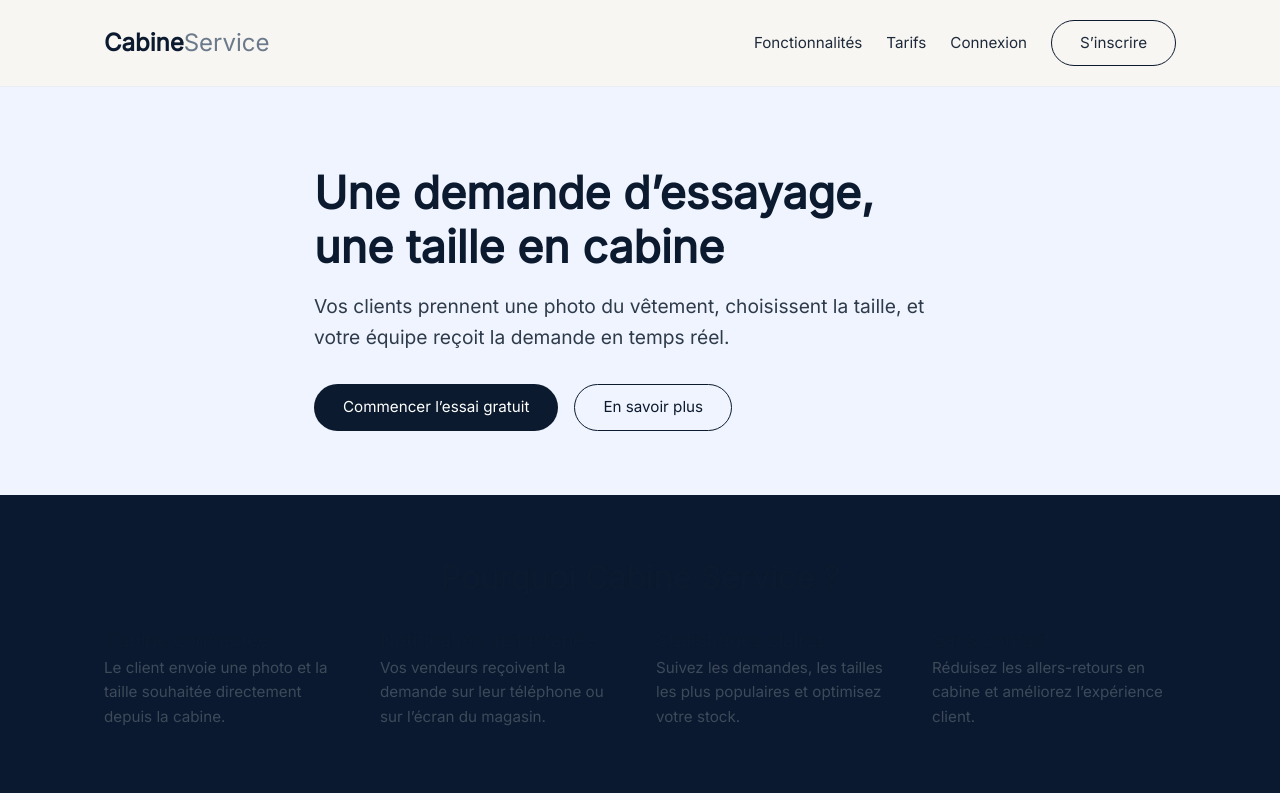
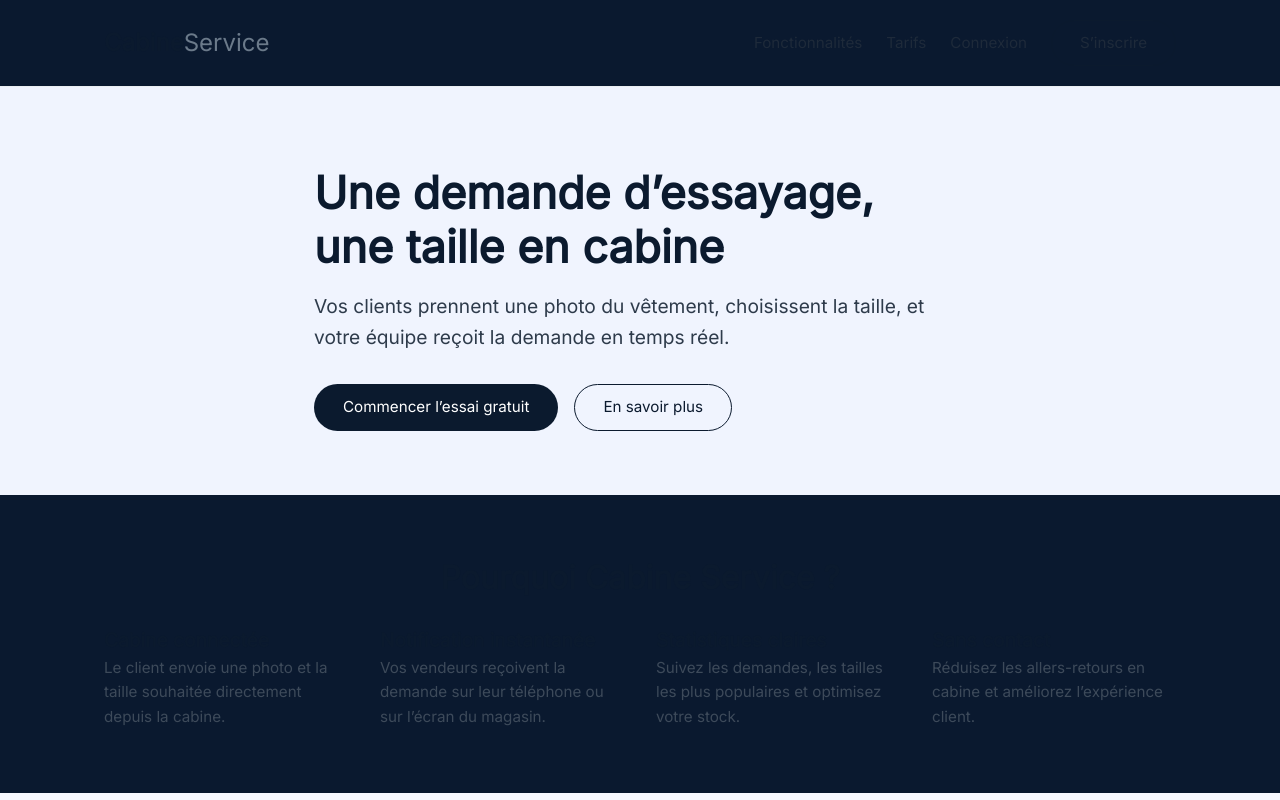
Before and after one commit to cabine-service/cabine-service, a plain HTML site: page public/index.html in a window 1280 px wide. Shown: the top 800 px of the page. Drawn offline with Linux system fonts and the light colour scheme.

Commit message:
Update style.css

```diff
--- a/public/style.css
+++ b/public/style.css
@@ -80,7 +80,8 @@ h3 {
 .header {
   padding: 20px 0;
   border-bottom: 1px solid #eaeef2;
-  background: #F8F6F3;
+  background: #0A192F;
+  color: #ffffff;
 }
 
 .header-inner {
```
